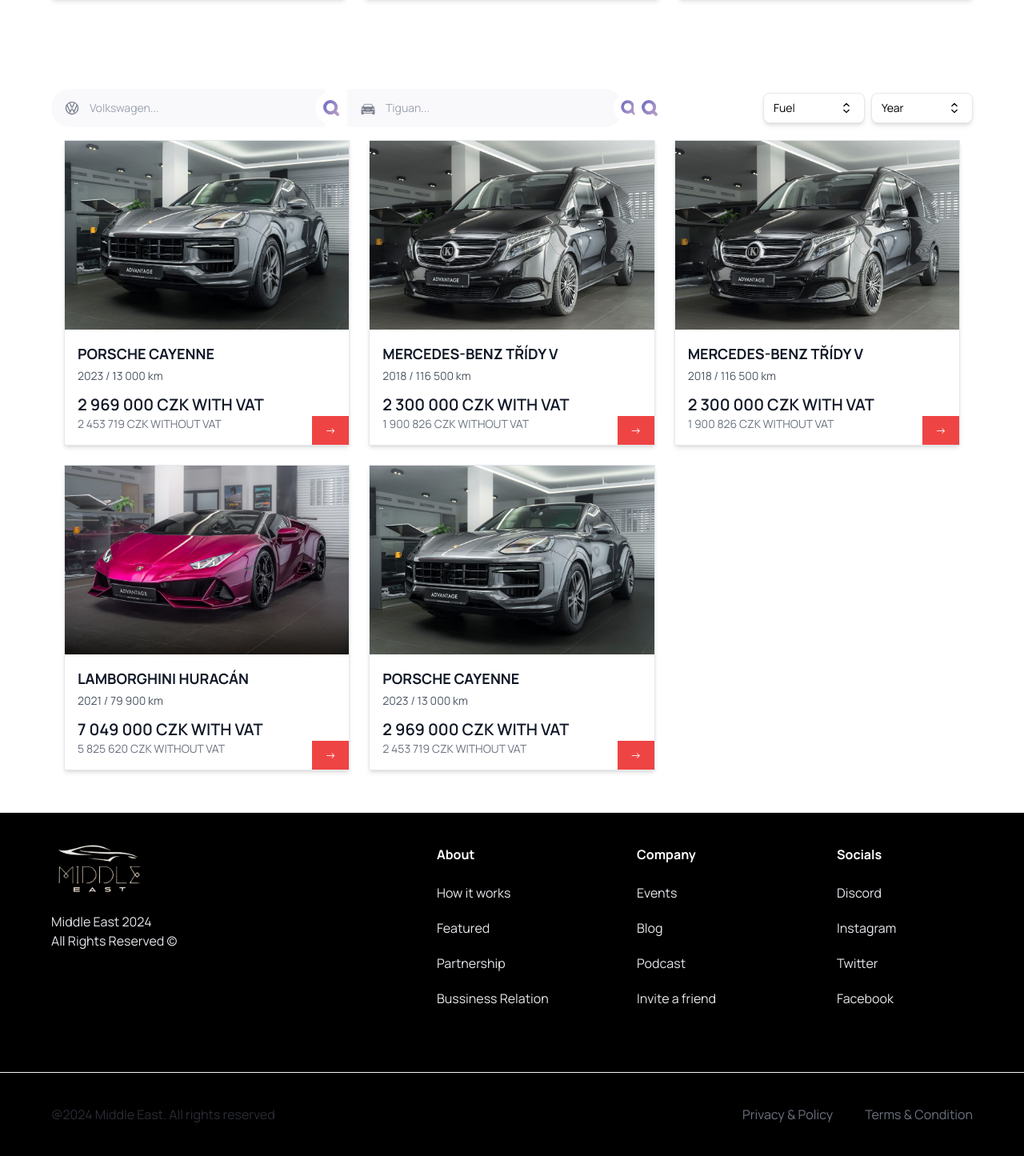
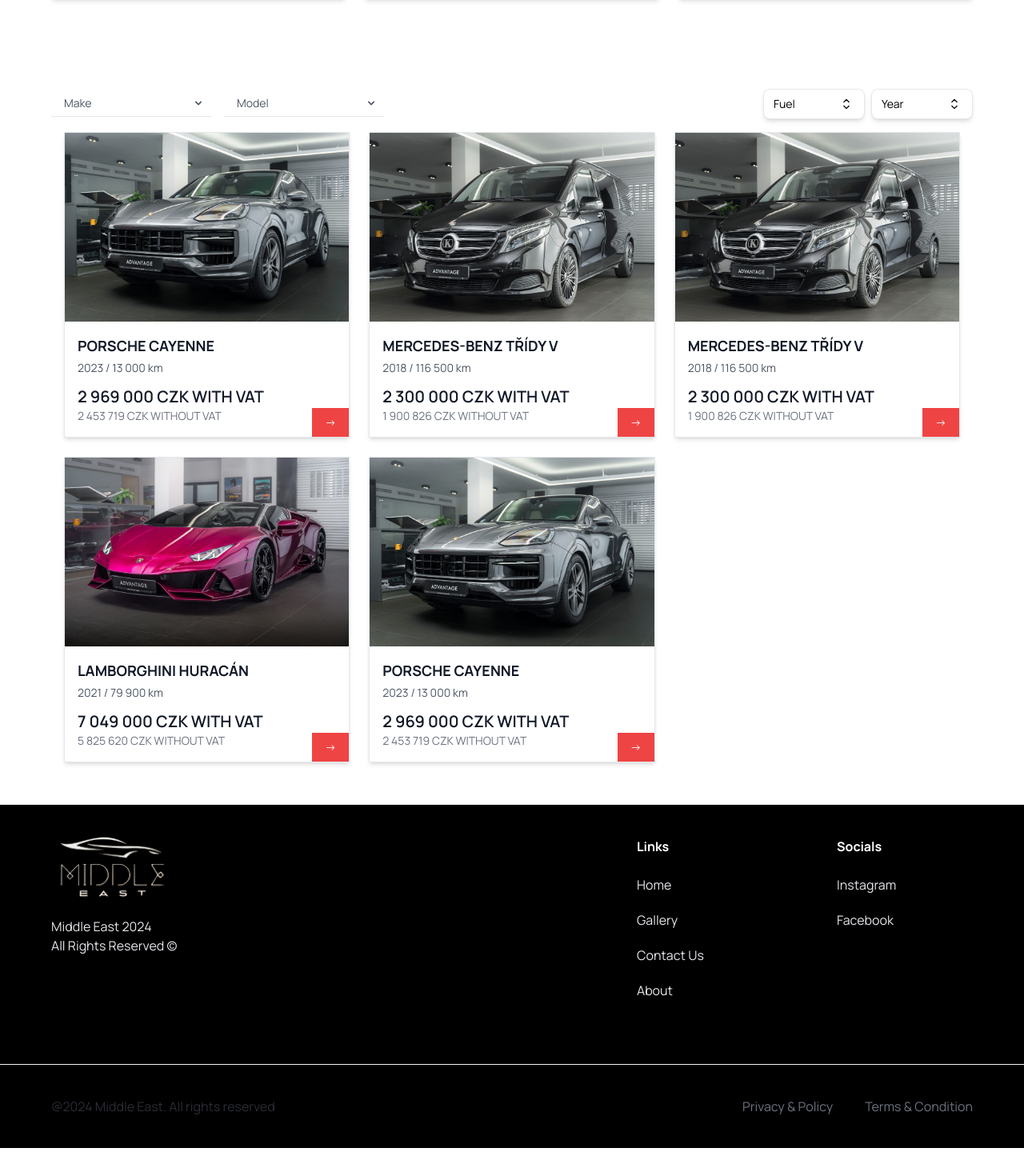
Before and after one commit to IqDevHose/car-rental, a React (Vite) app: page / in a window 1280 px wide. Shown: the part 1672-3117 px from the top of the page at 80% size. Built offline with nearby package versions, Linux system fonts and the light colour scheme.

Commit message:
footer and search

```diff
--- a/src/components/Footer.tsx
+++ b/src/components/Footer.tsx
@@ -2,29 +2,18 @@
 
 const footerLinks = [
   {
-    title: "About",
+    title: "Links",
     links: [
-      { title: "How it works", url: "/" },
-      { title: "Featured", url: "/" },
-      { title: "Partnership", url: "/" },
-      { title: "Bussiness Relation", url: "/" },
-    ],
-  },
-  {
-    title: "Company",
-    links: [
-      { title: "Events", url: "/" },
-      { title: "Blog", url: "/" },
-      { title: "Podcast", url: "/" },
-      { title: "Invite a friend", url: "/" },
+      { title: "Home", url: "/" },
+      { title: "Gallery", url: "/gallery" },
+      { title: "Contact Us", url: "/contact" },
+      { title: "About", url: "/about" },
     ],
   },
   {
     title: "Socials",
     links: [
-      { title: "Discord", url: "/" },
       { title: "Instagram", url: "/" },
-      { title: "Twitter", url: "/" },
       { title: "Facebook", url: "/" },
     ],
   },
@@ -37,7 +26,7 @@
         <img
           src="/logo.png"
           alt="logo"
-          width={118}
+          width={150}
           height={18}
           className="object-contain"
         />
--- a/src/components/Searchbar.tsx
+++ b/src/components/Searchbar.tsx
@@ -20,6 +20,8 @@
 const SearchBar = () => {
   const [manufacturer, setManuFacturer] = useState("");
   const [model, setModel] = useState("");
+  const [isOpenModel, setIsOpenModel] = useState(false);
+  const [isOpenMake, setIsOpenMake] = useState(false);
 
   const navigate = useNavigate();
 
@@ -60,31 +62,147 @@
   };
 
   return (
-    <form className="searchbar" onSubmit={handleSearch}>
-      <div className="searchbar__item">
-        <SearchManufacturer />
-        <SearchButton />
+    <div className="searchbar flex gap-x-4">
+      <div className="relative">
+        <button
+          onClick={() => {
+            setIsOpenMake(!isOpenMake);
+            setIsOpenModel(false);
+          }}
+          className="inline-flex items-center justify-between overflow-hidden w-[200px] border-b bg-white"
+        >
+          <p className="px-4 py-2 text-sm/none text-gray-600 ">Make</p>
+
+          <button className="h-full p-2 text-gray-600 ">
+            <span className="sr-only">Menu</span>
+            <svg
+              xmlns="http://www.w3.org/2000/svg"
+              className="size-4"
+              viewBox="0 0 20 20"
+              fill="currentColor"
+            >
+              <path
+                fillRule="evenodd"
+                d="M5.293 7.293a1 1 0 011.414 0L10 10.586l3.293-3.293a1 1 0 111.414 1.414l-4 4a1 1 0 01-1.414 0l-4-4a1 1 0 010-1.414z"
+                clipRule="evenodd"
+              />
+            </svg>
+          </button>
+        </button>
+
+        <div
+          className={`absolute ${
+            isOpenMake ? "opacity-1" : "opacity-0"
+          }  end-0 z-10 mt-2 w-56 divide-y divide-gray-100 rounded-md border border-gray-100 bg-white shadow-lg`}
+          role="menu"
+        >
+          <ul className="p-2">
+            <li
+              className="block rounded-lg px-4 py-2 text-sm text-gray-500 hover:bg-gray-50 hover:text-gray-700"
+              role="menuitem"
+            >
+              Chevrolet
+            </li>
+
+            <li
+              className="block rounded-lg px-4 py-2 text-sm text-gray-500 hover:bg-gray-50 hover:text-gray-700"
+              role="menuitem"
+            >
+              Cadillac
+            </li>
+
+            <li
+              className="block rounded-lg px-4 py-2 text-sm text-gray-500 hover:bg-gray-50 hover:text-gray-700"
+              role="menuitem"
+            >
+              Dodge
+            </li>
+
+            <li
+              className="block rounded-lg px-4 py-2 text-sm text-gray-500 hover:bg-gray-50 hover:text-gray-700"
+              role="menuitem"
+            >
+              Land Rover
+            </li>
+            <li
+              className="block rounded-lg px-4 py-2 text-sm text-gray-500 hover:bg-gray-50 hover:text-gray-700"
+              role="menuitem"
+            >
+              Nissan
+            </li>
+            <li
+              className="block rounded-lg px-4 py-2 text-sm text-gray-500 hover:bg-gray-50 hover:text-gray-700"
+              role="menuitem"
+            >
+              Lexus
+            </li>
+          </ul>
+        </div>
       </div>
-      <div className="searchbar__item">
-        <img
-          src="/model-icon.png"
-          width={25}
-          height={25}
-          className="absolute w-[20px] h-[20px] ml-4"
-          alt="car model"
-        />
-        <input
-          type="text"
-          name="model"
-          value={model}
-          onChange={(e) => setModel(e.target.value)}
-          placeholder="Tiguan..."
-          className="searchbar__input"
-        />
-        <SearchButton />
+      <div className="relative">
+        <button
+          onClick={() => {
+            setIsOpenModel(!isOpenModel);
+            setIsOpenMake(false);
+          }}
+          className="inline-flex items-center overflow-hidden w-[200px] justify-between border-b bg-white"
+        >
+          <p className="px-4 py-2 text-sm/none text-gray-600 ">Model</p>
+
+          <button className="h-full p-2 text-gray-600 ">
+            <svg
+              xmlns="http://www.w3.org/2000/svg"
+              className="size-4"
+              viewBox="0 0 20 20"
+              fill="currentColor"
+            >
+              <path
+                fillRule="evenodd"
+                d="M5.293 7.293a1 1 0 011.414 0L10 10.586l3.293-3.293a1 1 0 111.414 1.414l-4 4a1 1 0 01-1.414 0l-4-4a1 1 0 010-1.414z"
+                clipRule="evenodd"
+              />
+            </svg>
+          </button>
+        </button>
+
+        <div
+          className={`absolute ${
+            isOpenModel ? "opacity-1" : "opacity-0"
+          }  end-0 z-10 mt-2 w-56 divide-y divide-gray-100 rounded-md border border-gray-100 bg-white shadow-lg`}
+          role="menu"
+        >
+          <ul className="p-2">
+            <li
+              className="block rounded-lg px-4 py-2 text-sm text-gray-500 hover:bg-gray-50 hover:text-gray-700"
+              role="menuitem"
+            >
+              Model 1
+            </li>
+
+            <li
+              className="block rounded-lg px-4 py-2 text-sm text-gray-500 hover:bg-gray-50 hover:text-gray-700"
+              role="menuitem"
+            >
+              Model 2
+            </li>
+
+            <li
+              className="block rounded-lg px-4 py-2 text-sm text-gray-500 hover:bg-gray-50 hover:text-gray-700"
+              role="menuitem"
+            >
+              Model 3
+            </li>
+
+            <li
+              className="block rounded-lg px-4 py-2 text-sm text-gray-500 hover:bg-gray-50 hover:text-gray-700"
+              role="menuitem"
+            >
+              Model 4
+            </li>
+          </ul>
+        </div>
       </div>
-      <SearchButton />
-    </form>
+    </div>
   );
 };
 
```
